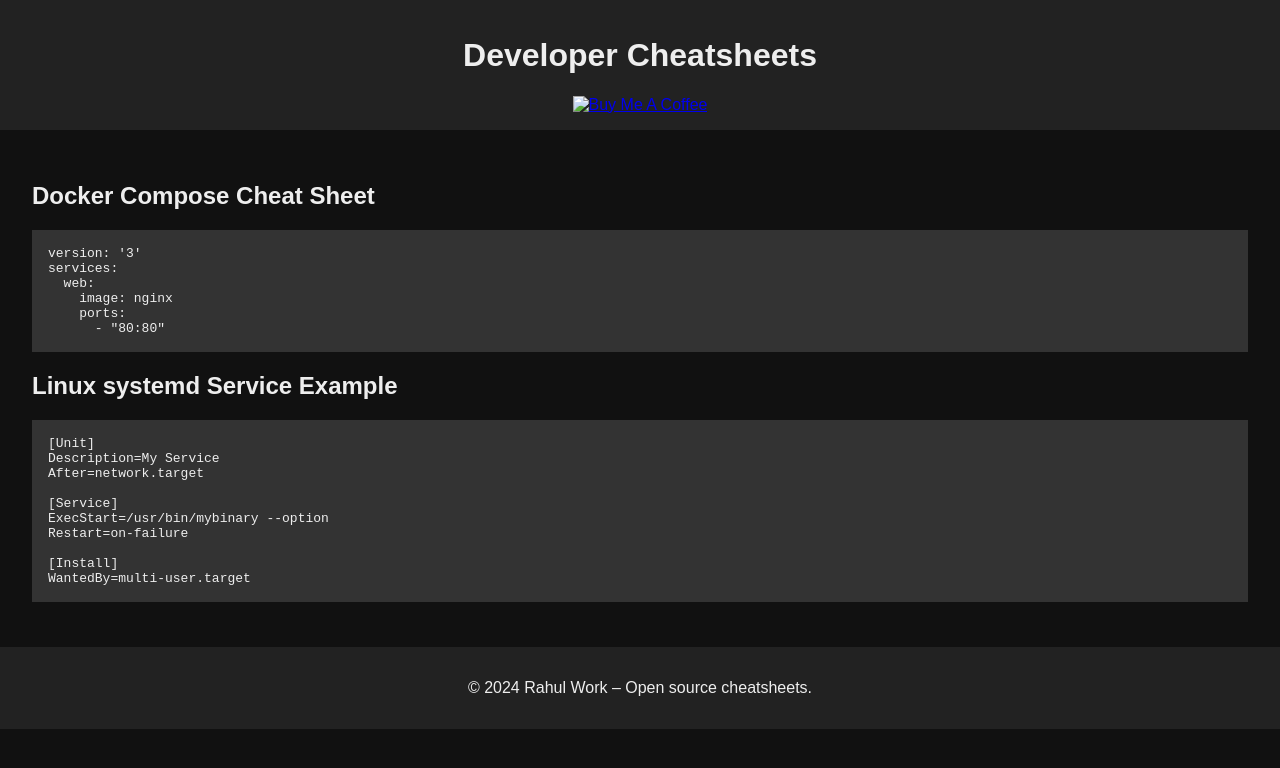
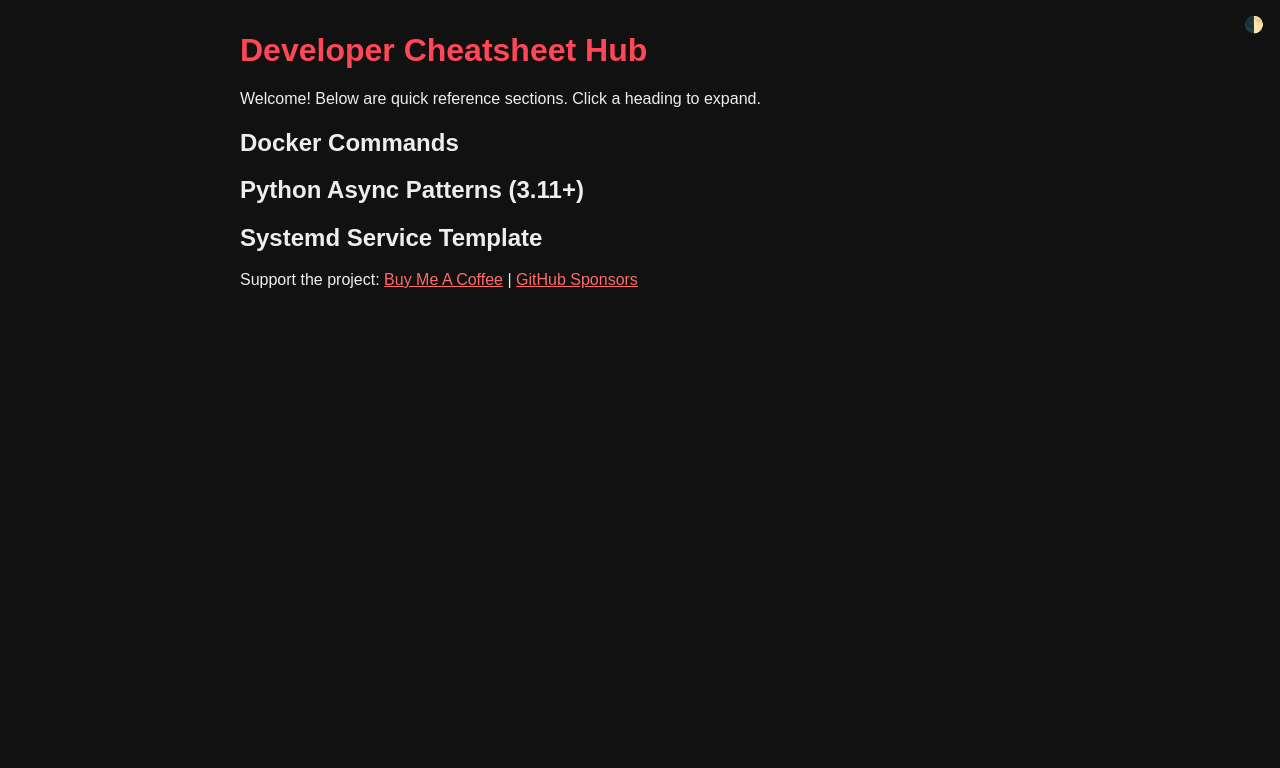
Before and after one commit to rahulwork247/developer-cheatsheet-hub, a plain HTML site: page index.html in a window 1280 px wide. Drawn offline with nearby package versions, Linux system fonts and the light colour scheme.

Commit message:
Initial commit – programmatic cheatsheet hub

```diff
--- a/index.html
+++ b/index.html
@@ -1,31 +1,56 @@
+
 <!DOCTYPE html>
-<html lang='en'>
+<html lang="en">
 <head>
-<meta charset='UTF-8'>
+<meta charset="UTF-8">
 <title>Developer Cheatsheet Hub</title>
-<link rel='stylesheet' href='style.css'>
+<link rel="stylesheet" href="https://cdnjs.cloudflare.com/ajax/libs/normalize/8.0.1/normalize.min.css">
+<style>
+  body {font-family: Arial, sans-serif; margin: 2rem; background:#111; color:#eee;}
+  a {color:#ff6b6b;}
+  .dark-toggle {position:fixed; top:1rem; right:1rem; cursor:pointer;}
+  .container {max-width:800px; margin:auto;}
+  h1 {color:#ff4757;}
+</style>
 </head>
 <body>
-<header>
-<h1>Developer Cheatsheets</h1>
-<a href='https://buymeacoffee.com/rahulwork247' target='_blank'>
-<img src='https://cdn.buymeacoffee.com/buttons/v2/default-yellow.png' alt='Buy Me A Coffee' style='height:40px;'>
-</a>
-</header>
-<main>
-<section>
-<h2>Docker Compose Cheat Sheet</h2>
-<pre><code>version: '3'
-services:
-  web:
-    image: nginx
-    ports:
-      - "80:80"
-</code></pre>
-</section>
-<section>
-<h2>Linux systemd Service Example</h2>
-<pre><code>[Unit]
+<div class="dark-toggle" onclick="document.body.classList.toggle('dark')">🌓</div>
+<div class="container">
+<h1>Developer Cheatsheet Hub</h1>
+<p>Welcome! Below are quick reference sections. Click a heading to expand.</p>
+
+<h2 onclick="toggle('docker')" style="cursor:pointer;">Docker Commands</h2>
+<div id="docker" style="display:none;">
+<pre>
+# Build an image
+docker build -t myimage .
+# Run a container
+docker run -d -p 8080:80 myimage
+# List containers
+docker ps -a
+</pre>
+</div>
+
+<h2 onclick="toggle('python')" style="cursor:pointer;">Python Async Patterns (3.11+)</h2>
+<div id="python" style="display:none;">
+<pre>
+import asyncio
+
+async def worker(id):
+    await asyncio.sleep(1)
+    print(f"worker {id} done")
+
+async def main():
+    await asyncio.gather(*(worker(i) for i in range(5)))
+
+asyncio.run(main())
+</pre>
+</div>
+
+<h2 onclick="toggle('systemd')" style="cursor:pointer;">Systemd Service Template</h2>
+<div id="systemd" style="display:none;">
+<pre>
+[Unit]
 Description=My Service
 After=network.target
 
@@ -35,11 +60,16 @@ Restart=on-failure
 
 [Install]
 WantedBy=multi-user.target
-</code></pre>
-</section>
-</main>
-<footer>
-<p>© 2024 Rahul Work – Open source cheatsheets.</p>
-</footer>
+</pre>
+</div>
+
+<p>Support the project: <a href="https://buymeacoffee.com/rahulwork247" target="_blank">Buy Me A Coffee</a> | <a href="https://github.com/sponsors/rahulwork247" target="_blank">GitHub Sponsors</a></p>
+</div>
+<script>
+function toggle(id){
+  const el=document.getElementById(id);
+  el.style.display = el.style.display==='none' ? 'block' : 'none';
+}
+</script>
 </body>
 </html>
```
Also changed, not shown: 2 other files.
